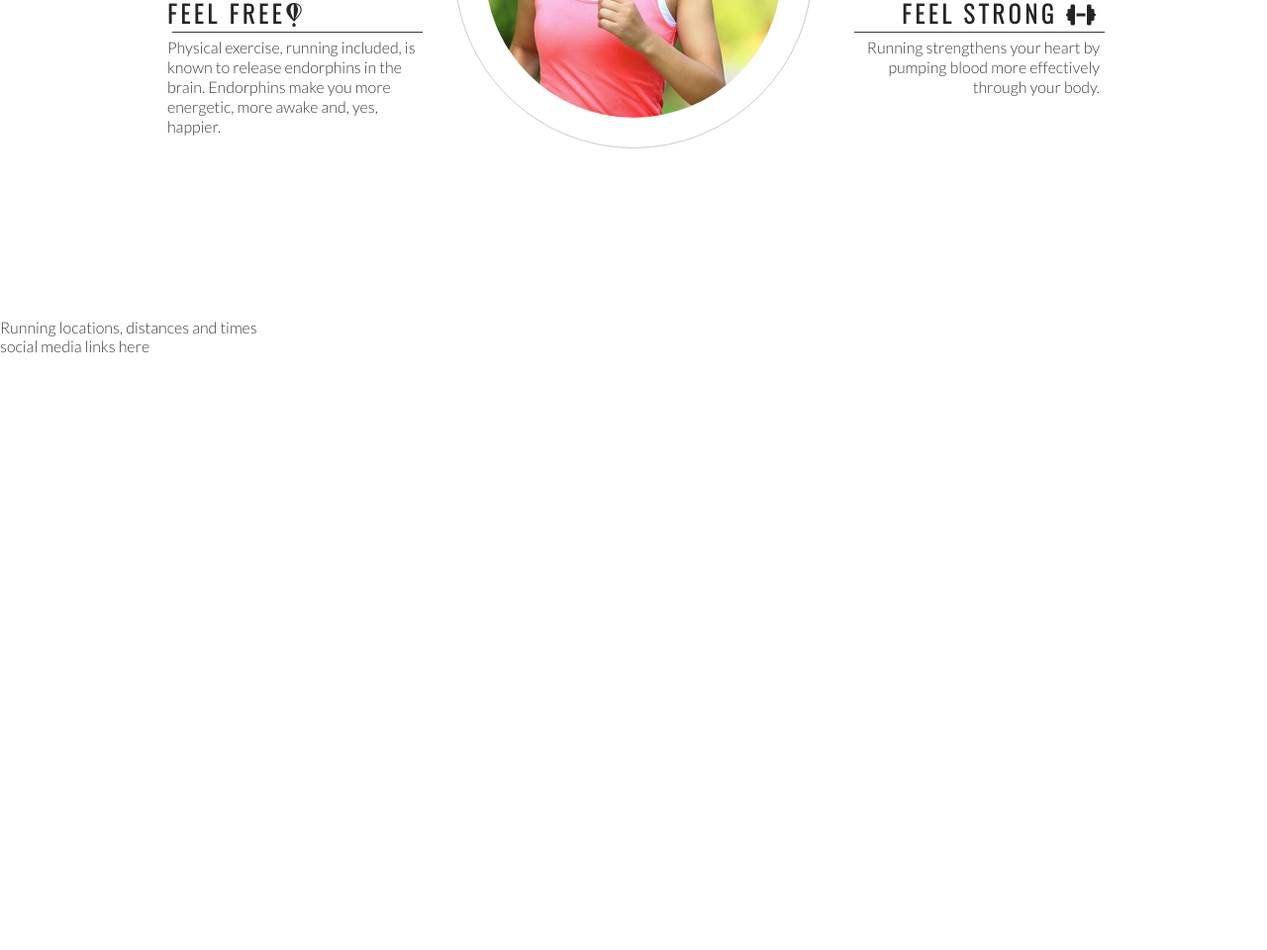
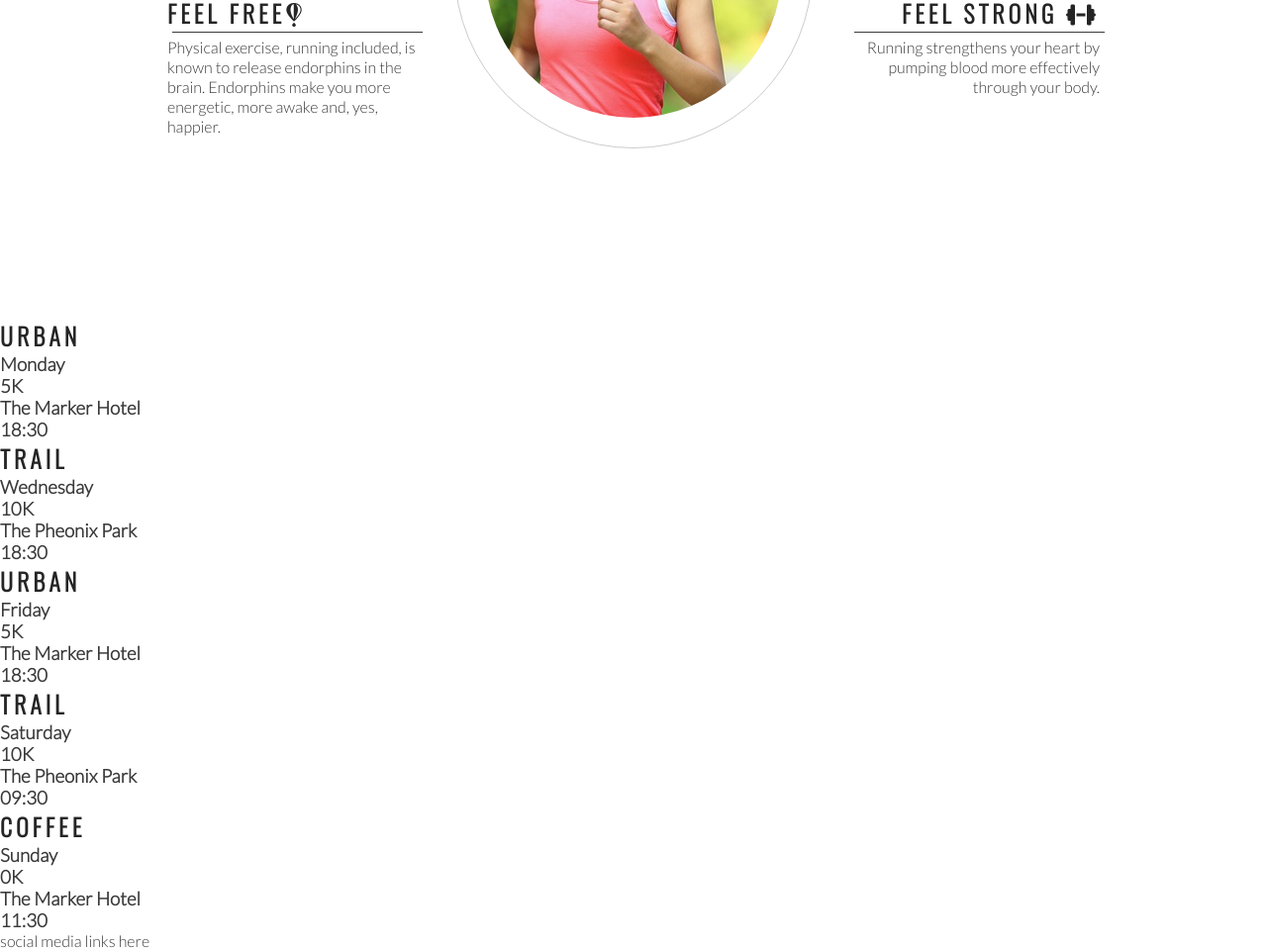
Before and after one commit to Kieran132/Love-Runnig, a plain HTML site: page index.html in a window 1280 px wide. Shown: the part 974-1934 px from the top of the page at 99% size. Before the commit the page ends 1333 px from the top, so only its background shows below. Drawn offline with nearby package versions, Linux system fonts and the light colour scheme.

Commit message:
add mett up times and structure

```diff
--- a/index.html
+++ b/index.html
@@ -80,7 +80,41 @@
         </div>
     </section>
     <section>
-        Running locations, distances and times
+        <div>
+            <h2>Urban</h2>
+            <h3>Monday</h3>
+            <h3>5K</h3>
+            <h3>The Marker Hotel</h3>
+            <h3>18:30</h3>
+        </div>
+        <div>
+            <h2>Trail</h2>
+            <h3>Wednesday</h3>
+            <h3>10K</h3>
+            <h3>The Pheonix Park</h3>
+            <h3>18:30</h3>
+        </div>
+        <div>
+            <h2>Urban</h2>
+            <h3>Friday</h3>
+            <h3>5K</h3>
+            <h3>The Marker Hotel</h3>
+            <h3>18:30</h3>
+        </div>
+        <div>
+            <h2>Trail</h2>
+            <h3>Saturday</h3>
+            <h3>10K</h3>
+            <h3>The Pheonix Park</h3>
+            <h3>09:30</h3>
+        </div>
+        <div>
+            <h2>Coffee</h2>
+            <h3>Sunday</h3>
+            <h3>0K</h3>
+            <h3>The Marker Hotel</h3>
+            <h3>11:30</h3>
+        </div>
     </section>
     <footer>
         social media links here
```
